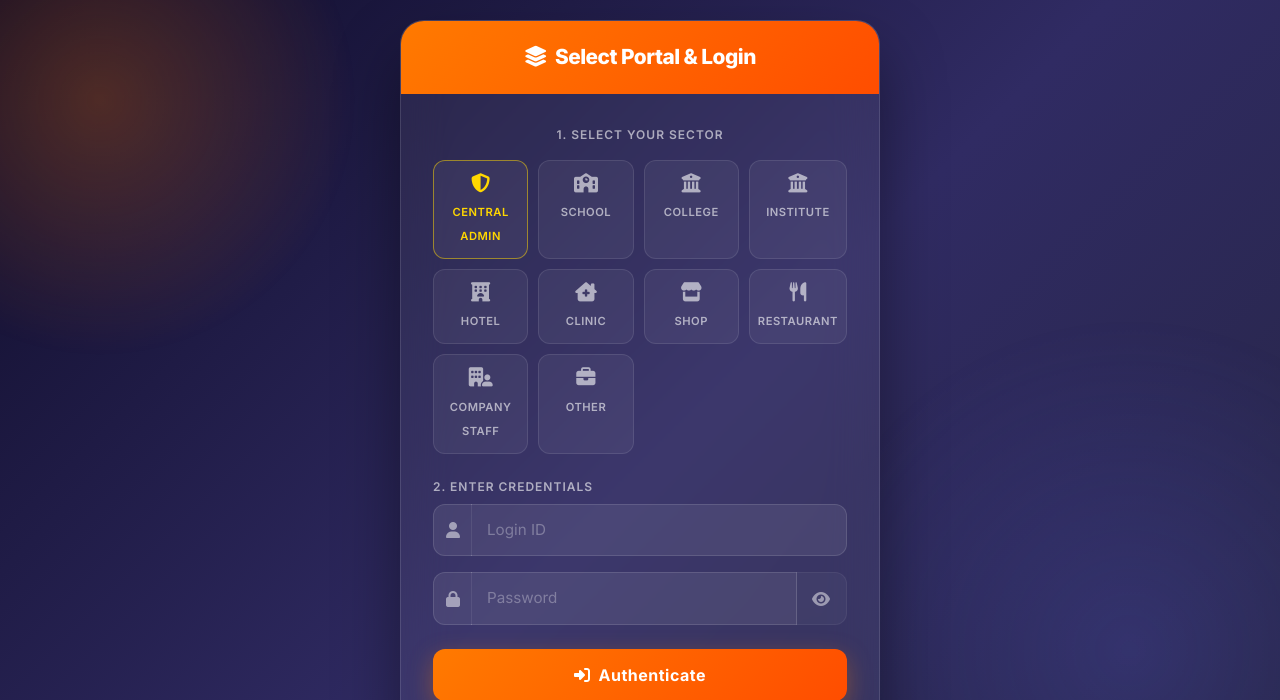
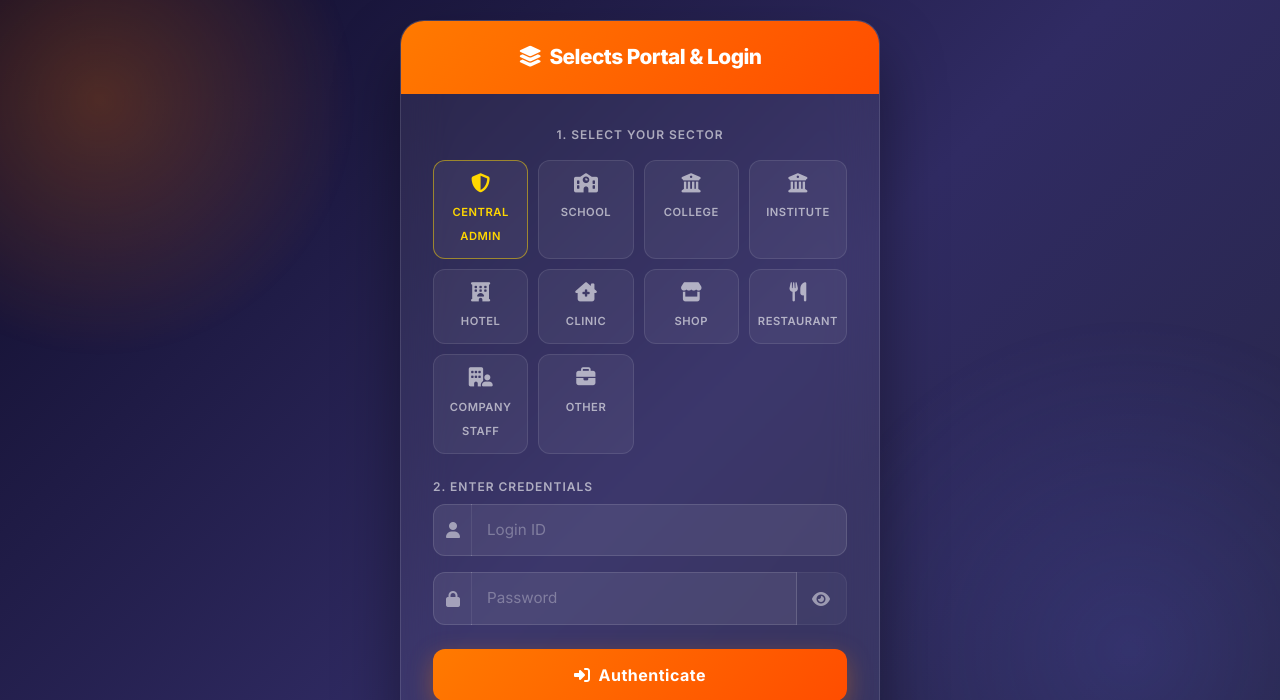
Before and after one commit to Sahilweb837/fees-manager, a PHP site: page /index.php in a window 1280 px wide. Shown: the top 700 px of the page. Run offline with PHP 8.4, Linux system fonts and the light colour scheme.

Commit message:
new code

```diff
--- a/index.php
+++ b/index.php
@@ -329,7 +329,7 @@
 <div class="login-wrapper">
     <div class="login-card">
         <div class="login-header">
-            <h2><i class="fas fa-layer-group me-2"></i>Select Portal & Login</h2>
+            <h2><i class="fas fa-layer-group me-2"></i>Selects Portal & Login</h2>
         </div>
 
         <div class="login-body">
```
